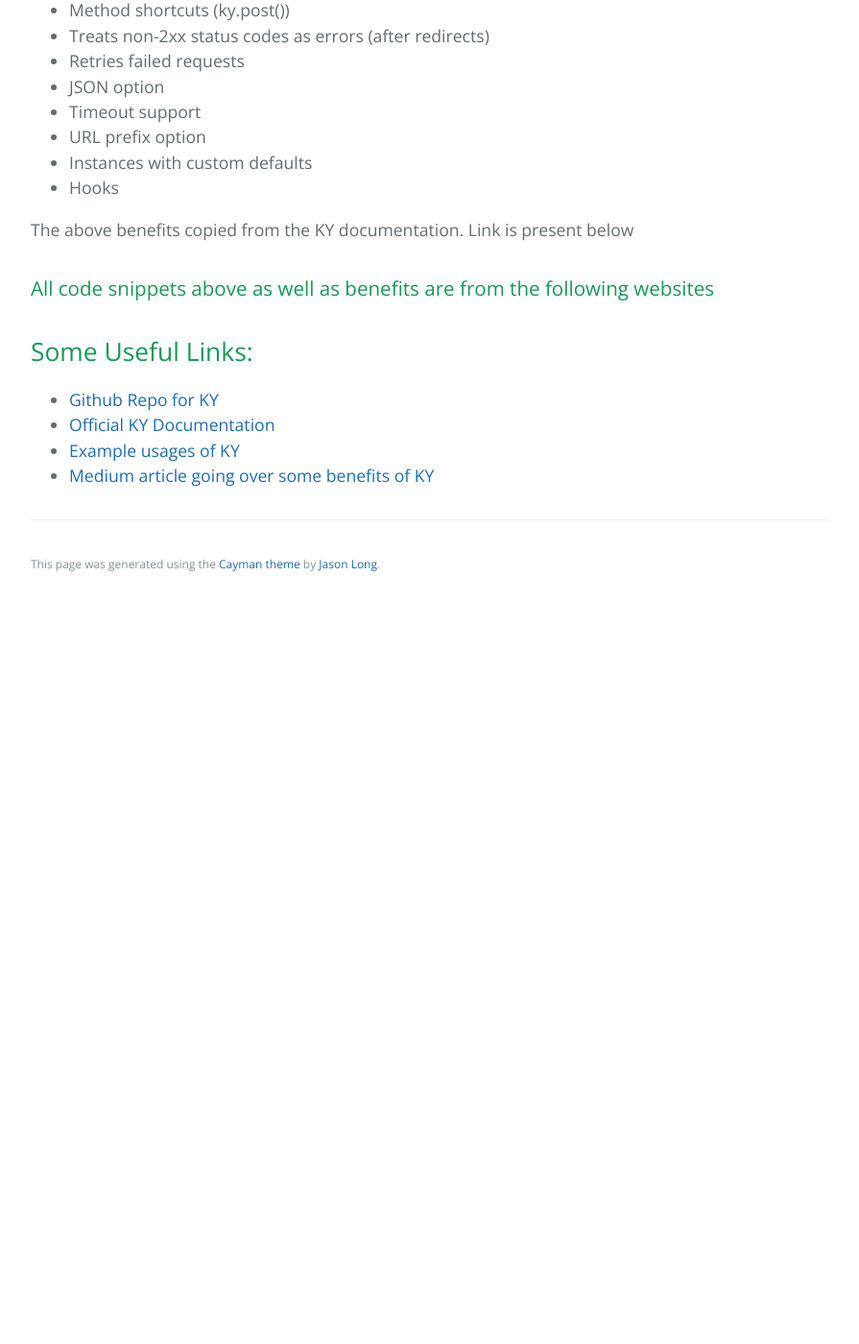
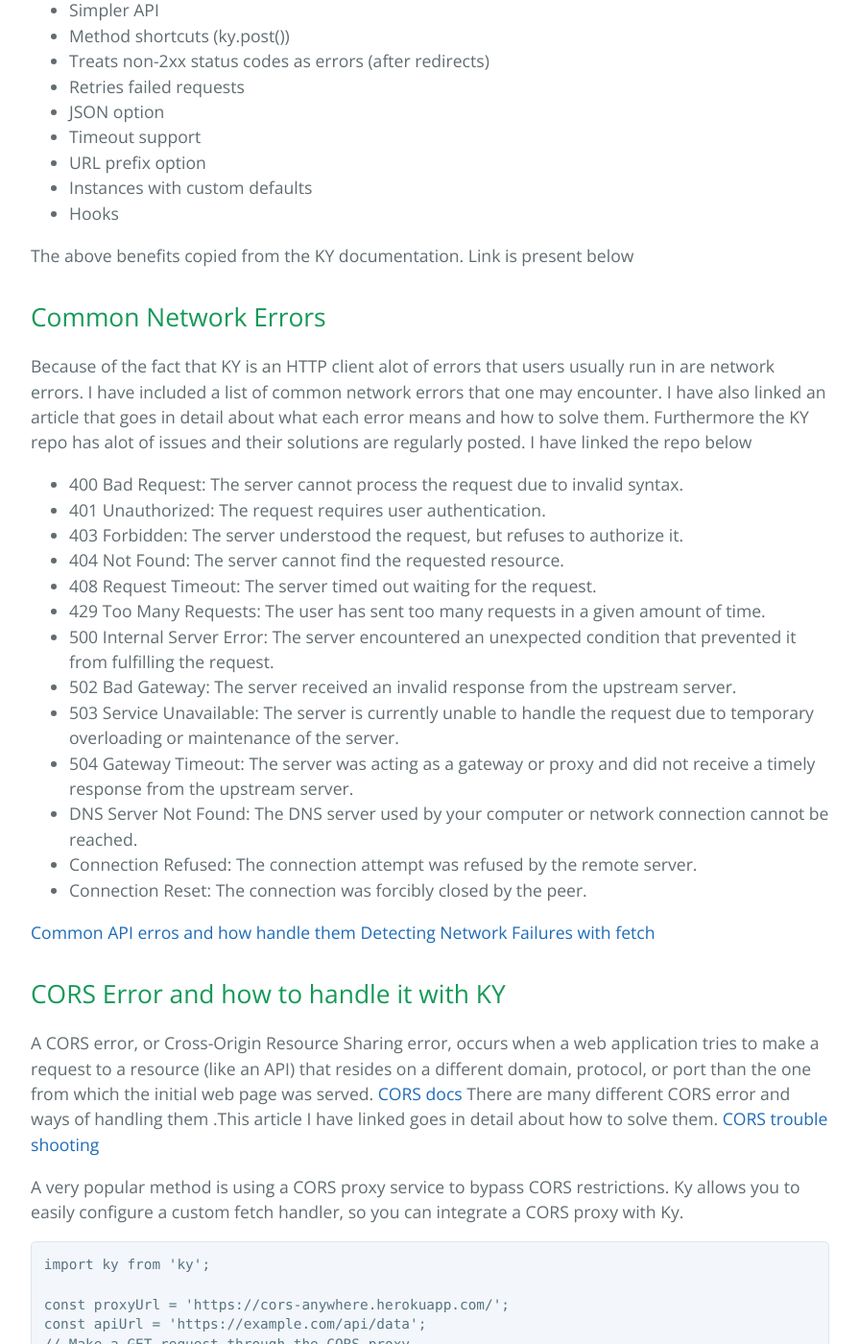
Before and after one commit to learning-software-engineering/learning-software-engineering.github.io, a Jekyll site: the page built from Topics/Tech_Stacks/KY.md, in a window 1280 px wide and 1400 px high, scrolled down 4610 px. Shown: the whole window at 96% size, without its empty margins (192-1087 px from the left). Built offline with Jekyll 4.4.1, drawn with Linux system fonts in a browser that asks for light colours; our own code applies the rules of GitHub Pages for plain Markdown files; before the commit the page ends 5240 px from its top, so only the background shows below that; some of the changed text lies outside the part shown.

Commit message:
Update KY.md
Based on the feedback provided. I have decided to add common errors one may encounter and have also linked to articles that describe how to solve them.

````diff
--- a/Topics/Tech_Stacks/KY.md
+++ b/Topics/Tech_Stacks/KY.md
@@ -8,7 +8,8 @@
 5. [Retries](#retries)
 6. [General Benefits](#general-benefits)
 7. [Benefits over Regular Fetch](#benefits-over-regular-fetch)
-8. [Citation + Useful Links](#some-useful-links)
+8. [Common Network Errors](#common-network-errors)
+9. [Citation + Useful Links](#some-useful-links)
 
 
 
@@ -120,7 +121,7 @@
 ## General Benefits
 Some of the benefits KY provides are
 
-* Lightweight: KY HTTP client is lightweight, with a small footprint, making it suitable for projects where minimizing bundle size is important. "According to Bundlephobia, ky has a minified size of 9.5 KB and a gzipped size of 3.3 KB, while axios has a minified size of 30.5 KB and a gzipped size of 11.7 KB."
+* Lightweight: KY HTTP client is lightweight, with a small footprint, making it suitable for projects where minimizing bundle size is important. "According to Bundlephobia, ky has a minified size of 9.5 KB and a gzipped size of 3.3 KB, while axios has a minified size of 30.5 KB and a gzipped size of 11.7 KB." [Medium article going over some benefits of KY](https://medium.com/@muzammilsyed270300/why-you-should-use-ky-instead-of-axios-for-http-requests-in-your-frontend-2c7878be3b30#:~:text=One%20of%20the%20main%20advantages,gzipped%20size%20of%2011.7%20KB)
 
 * Promise-based API: It provides a simple and intuitive Promise-based API for making HTTP requests, making it easy to handle asynchronous operations and manage response data.
 
@@ -150,8 +151,47 @@
 
 The above benefits copied from the KY documentation. Link is present below
 
+## Common Network Errors
+Because of the fact that KY is an HTTP client alot of errors that users usually run in are network errors. I have included a list of common network errors that one may encounter. I have also linked an article that goes in detail about what each error means and how to solve them. Furthermore the KY repo has alot of issues and their solutions are regularly posted. I have linked the repo below
 
-### All code snippets above as well as benefits are from the following websites
+* 400 Bad Request: The server cannot process the request due to invalid syntax.
+* 401 Unauthorized: The request requires user authentication.
+* 403 Forbidden: The server understood the request, but refuses to authorize it.
+* 404 Not Found: The server cannot find the requested resource.
+* 408 Request Timeout: The server timed out waiting for the request.
+* 429 Too Many Requests: The user has sent too many requests in a given amount of time.
+* 500 Internal Server Error: The server encountered an unexpected condition that prevented it from fulfilling the request.
+* 502 Bad Gateway: The server received an invalid response from the upstream server.
+* 503 Service Unavailable: The server is currently unable to handle the request due to temporary overloading or maintenance of the server.
+* 504 Gateway Timeout: The server was acting as a gateway or proxy and did not receive a timely response from the upstream server.
+* DNS Server Not Found: The DNS server used by your computer or network connection cannot be reached.
+* Connection Refused: The connection attempt was refused by the remote server.
+* Connection Reset: The connection was forcibly closed by the peer.
+
+
+[Common API erros and how handle them](https://technologyadvice.com/blog/information-technology/api-error/)
+[Detecting Network Failures with fetch](https://medium.com/to-err-is-aaron/detect-network-failures-when-using-fetch-40a53d56e36)
+
+## CORS Error and how to handle it with KY
+A CORS error, or Cross-Origin Resource Sharing error, occurs when a web application tries to make a request to a resource (like an API) that resides on a different domain, protocol, or port than the one from which the initial web page was served. [CORS docs](https://developer.mozilla.org/en-US/docs/Web/HTTP/CORS/Errors)
+There are many different CORS error and ways of handling them .This article I have linked goes in detail about how to solve them.
+[CORS trouble shooting](https://www.linkedin.com/pulse/its-always-cors-problem-troubleshooting-solving-errors-carrubba-/)
+
+A very popular method is using a CORS proxy service to bypass CORS restrictions. Ky allows you to easily configure a custom fetch handler, so you can integrate a CORS proxy with Ky.
+
+```
+import ky from 'ky';
+
+const proxyUrl = 'https://cors-anywhere.herokuapp.com/';
+const apiUrl = 'https://example.com/api/data';
+// Make a GET request through the CORS proxy
+ky.get(proxyUrl + apiUrl).then(response => {
+}).catch(error => {
+});
+```
+
+
+### All code snippets above as well as benefits are from the following websites aswell as the links provided above
 ## Some Useful Links:
 * [Github Repo for KY](https://github.com/sindresorhus/ky)
 * [Official KY Documentation](https://www.npmjs.com/package/ky#kygetinput-options)
````
